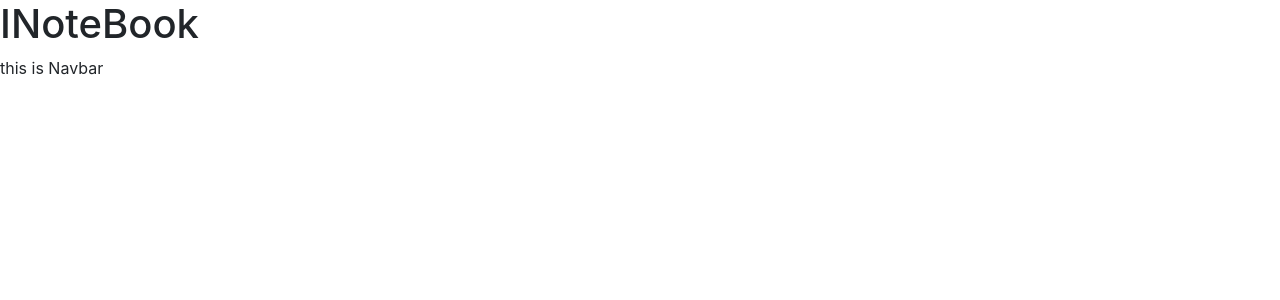
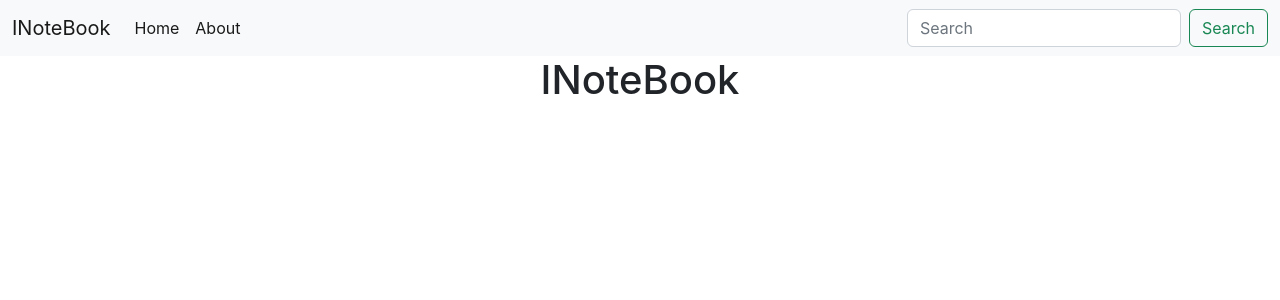
Before and after one commit to Faisal-Ismail65/inotebook, a React (Create React App) app: page / in a window 1280 px wide. Shown: the top 300 px of the page. Built offline with nearby package versions, Linux system fonts and the light colour scheme.

Commit message:
creating navbar

```diff
--- a/src/App.js
+++ b/src/App.js
@@ -8,11 +8,10 @@ import {BrowserRouter as Router, Routes, Route} from 'react-router-dom';
 function App() {
   return (
     <Router>
-      <h1>INoteBook</h1>
       <Navbar/>
       <Routes>
-      <Route path='/home' element={<Home/>} />
-      <Route path='/about' element={<About/>}/>
+      <Route exact path='/' element={<Home/>} />
+      <Route exact path='/about' element={<About/>}/>
       </Routes>
     </Router>
   );
--- a/src/components/Home.js
+++ b/src/components/Home.js
@@ -2,7 +2,7 @@ import React from 'react'
 
 const Home = () => {
   return (
-    <div>Home</div>
+    <h1 className='text-center'>INoteBook</h1>
   )
 }
 
--- a/src/components/Navbar.js
+++ b/src/components/Navbar.js
@@ -1,8 +1,29 @@
 import React from 'react'
-
+import {Link} from 'react-router-dom';
 const Navbar = () => {
   return (
-    <div>this is Navbar</div>
+    <nav className="navbar navbar-expand-lg bg-light">
+  <div className="container-fluid">
+    <Link className="navbar-brand" to="/">INoteBook</Link>
+    <button className="navbar-toggler" type="button" data-bs-toggle="collapse" data-bs-target="#navbarSupportedContent" aria-controls="navbarSupportedContent" aria-expanded="false" aria-label="Toggle navigation">
+      <span className="navbar-toggler-icon"></span>
+    </button>
+    <div className="collapse navbar-collapse" id="navbarSupportedContent">
+      <ul className="navbar-nav me-auto mb-2 mb-lg-0">
+        <li className="nav-item">
+          <Link className="nav-link active" to="/home">Home</Link>
+        </li>
+        <li className="nav-item">
+          <Link className="nav-link active" to="/about">About</Link>
+        </li>
+      </ul>
+      <form className="d-flex" role="search">
+        <input className="form-control me-2" type="search" placeholder="Search" aria-label="Search"/>
+        <button className="btn btn-outline-success" type="submit">Search</button>
+      </form>
+    </div>
+  </div>
+</nav>
   )
 }
 
```
